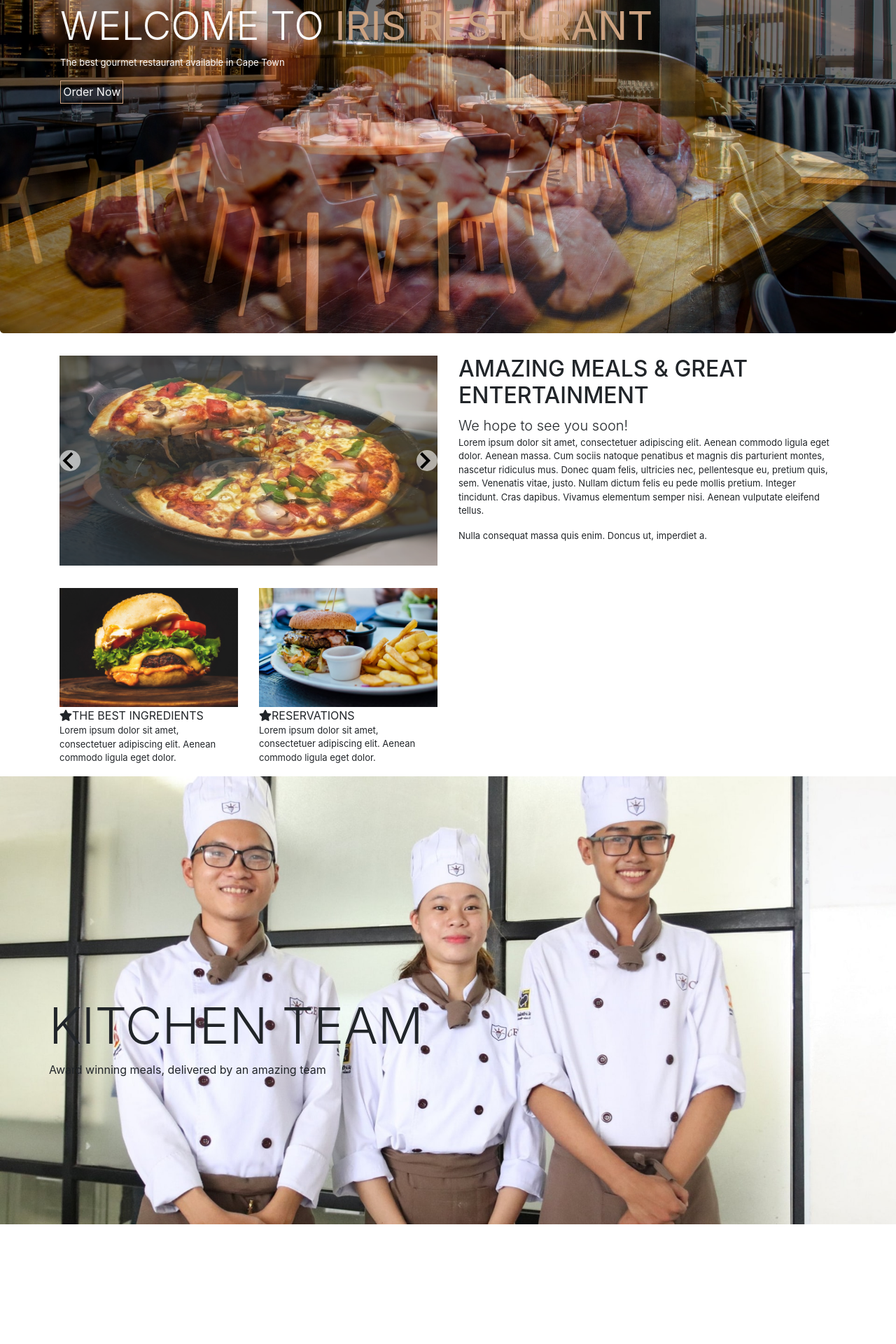
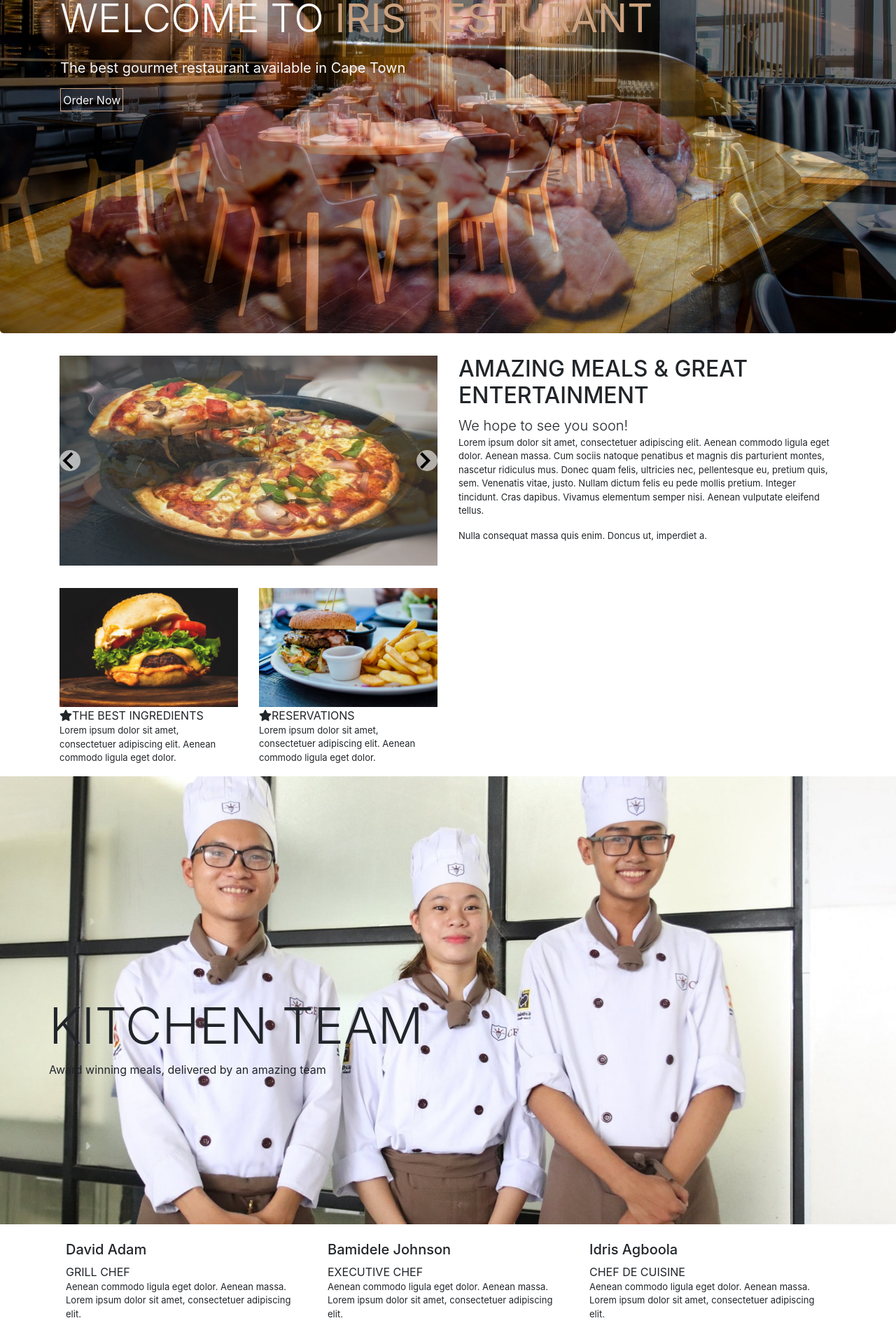
Before and after one commit to agboolaidris/react-native-app, a React (Create React App) app: page / in a window 1280 px wide. Shown: the part 324-2244 px from the top of the page at 70% size. Before the commit the page ends 2073 px from the top, so only its background shows below. Built offline with nearby package versions, Linux system fonts and the light colour scheme.

Commit message:
update files

```diff
--- a/package.json
+++ b/package.json
@@ -6,14 +6,18 @@
     "@testing-library/jest-dom": "^5.11.6",
     "@testing-library/react": "^11.1.2",
     "@testing-library/user-event": "^12.2.2",
+    "animate.css": "^4.1.1",
     "bootstrap": "^4.5.3",
     "node-sass": "^4.14.1",
     "react": "^17.0.1",
+    "react-animate-on-scroll": "^2.1.5",
     "react-bootstrap": "^1.4.0",
     "react-dom": "^17.0.1",
     "react-router-dom": "^5.2.0",
     "react-scripts": "4.0.0",
     "react-slideshow-image": "^3.3.2",
+    "react-spring": "^8.0.27",
+    "react-springy-parallax": "^1.3.0",
     "web-vitals": "^0.2.4"
   },
   "scripts": {
--- a/src/Component/Layout/Home/Content/Content.jsx
+++ b/src/Component/Layout/Home/Content/Content.jsx
@@ -9,7 +9,9 @@ function Content() {
           <h1 className="display-4">
             WELCOME TO <span className="company-name">IRIS RESTURANT</span>
           </h1>
-          <p>The best gourmet restaurant available in Cape Town</p>
+          <span className="sub-title">
+            The best gourmet restaurant available in Cape Town
+          </span>
           <button className="content-btn">
             <Link to="/">Order Now</Link>
           </button>
--- a/src/Component/Layout/Home/Content/_Content.scss
+++ b/src/Component/Layout/Home/Content/_Content.scss
@@ -21,6 +21,13 @@
         font-weight: bolder;
         color: $primary;
       }
+
+      .sub-title {
+        display: block;
+        padding: 0.7em 0;
+
+        font-size: 20px;
+      }
     }
   }
 }
--- a/src/Component/Layout/Home/Home.jsx
+++ b/src/Component/Layout/Home/Home.jsx
@@ -3,12 +3,16 @@ import Content from "./Content/Content";
 import Team from "./Team/Team";
 import Welcome from "./Welcome/Welcome";
 
+import MemberInfo from "./Team/MemberInfo";
 function Home() {
   return (
     <div>
       <Content />
+
       <Welcome />
+
       <Team />
+      <MemberInfo />
     </div>
   );
 }
--- /dev/null
+++ b/src/Component/Layout/Home/Team/MemberInfo.jsx
@@ -0,0 +1,36 @@
+import React from "react";
+
+function MemberInfo() {
+  return (
+    <div className="container p-4">
+      <div className="row">
+        <div className="col-md-4">
+          <h5>David Adam</h5>
+          <span>GRILL CHEF</span>
+          <p>
+            Aenean commodo ligula eget dolor. Aenean massa. Lorem ipsum dolor
+            sit amet, consectetuer adipiscing elit.
+          </p>
+        </div>
+        <div className="col-md-4">
+          <h5>Bamidele Johnson</h5>
+          <span>EXECUTIVE CHEF</span>
+          <p>
+            Aenean commodo ligula eget dolor. Aenean massa. Lorem ipsum dolor
+            sit amet, consectetuer adipiscing elit.
+          </p>
+        </div>
+        <div className="col-md-4">
+          <h5>Idris Agboola</h5>
+          <span>CHEF DE CUISINE</span>
+          <p>
+            Aenean commodo ligula eget dolor. Aenean massa. Lorem ipsum dolor
+            sit amet, consectetuer adipiscing elit.
+          </p>
+        </div>
+      </div>
+    </div>
+  );
+}
+
+export default MemberInfo;
--- a/src/index.js
+++ b/src/index.js
@@ -1,6 +1,8 @@
 import React from 'react';
 import ReactDOM from 'react-dom';
 import './index.scss';
+
+
 import App from './App';
 import reportWebVitals from './reportWebVitals';
 
--- a/src/index.scss
+++ b/src/index.scss
@@ -1,3 +1,6 @@
+.App {
+  overflow-x: hidden;
+}
 @import "~bootstrap/scss/bootstrap";
 @import "./Component/Asset/config";
 @import "./Component/Layout/Home/Content/Content.scss";
```
Also changed, not shown: 1 other file (tests, documents, lock files or other folders).
